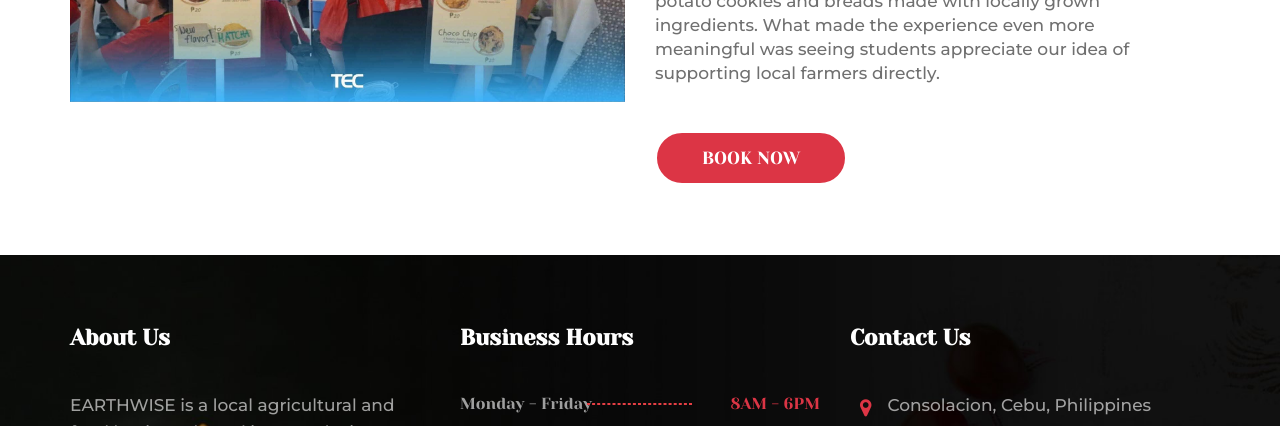
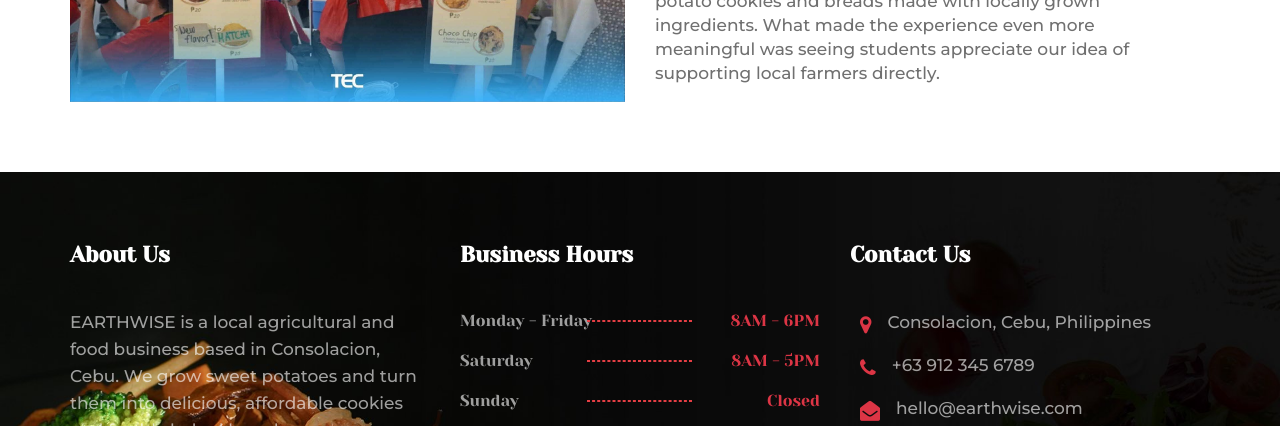
Before and after one commit to sireprince/earthwise, a plain HTML site: page index.html in a window 1280 px wide. Shown: the part 4000-4426 px from the top of the page. Drawn offline with nearby package versions, Linux system fonts and the light colour scheme; a web font is replaced by a local one.

Commit message:
Update index.html

```diff
--- a/index.html
+++ b/index.html
@@ -364,7 +364,7 @@
                      <h2>EARTHWISE at the ENTREPRENEURSHIP FAIR!</h2>
                      <p>We had the opportunity to introduce EARTHWISE to students during the Entrepreneurship Fair, showcasing our sweet potato cookies and breads made with locally grown ingredients.
 What made the experience even more meaningful was seeing students appreciate our idea of supporting local farmers directly.</p>
-                     <a class="view" href="#">BOOK NOW</a>
+                    <!-- <a class="view" href="#">BOOK NOW</a> -->
                   </div>
                </div>
 
```
